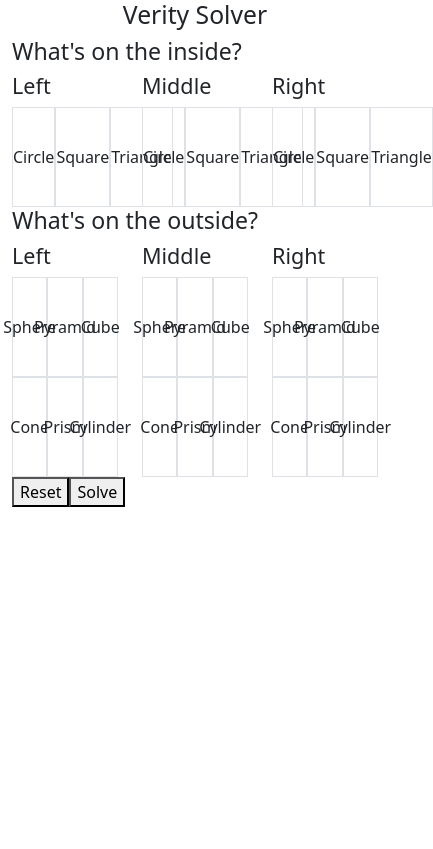
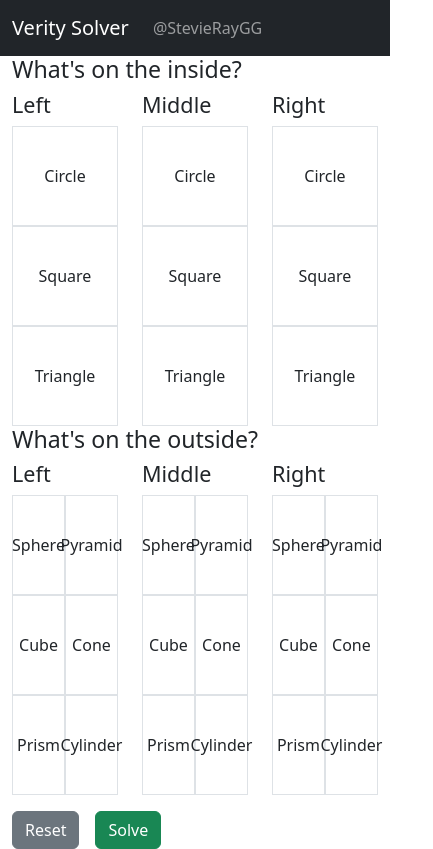
Before and after one commit to vasquez-dev/d2-verity-reader, an Angular app: page / in a window 390 px wide. Shown: the whole page, 433 px wide, since content can reach past the window. Built offline with nearby package versions, Linux system fonts and the light colour scheme.

Commit message:
feat(ui): update design update responsiveness add navbar update buttons

```diff
--- a/src/app/app.component.html
+++ b/src/app/app.component.html
@@ -1,15 +1,26 @@
+<nav class="navbar navbar-expand navbar-dark bg-dark">
+  <div class="container-fluid justify-content-start">
+    <a class="navbar-brand">Verity Solver</a>
+    <div class="navbar-nav">
+      <!-- TODO: add help modal -->
+      <!-- <button class="nav-link">Need Help?</button> -->
+      <a class="nav-link" target="_blank" href="https://x.com/StevieRaygg"
+        >&#64;StevieRayGG</a
+      >
+    </div>
+  </div>
+</nav>
 <div class="container">
-  <h2 class="text-center">Verity Solver</h2>
   <h3>What's on the inside?</h3>
   <div class="row">
     <div class="col-4">
       <div class="col">
         <h4>Left</h4>
       </div>
-      <div class="col d-flex">
+      <div class="col d-flex flex-wrap">
         <ng-container *ngIf="!insideLeft">
           <div
-            class="col border text-center d-flex justify-content-center align-items-center selectable"
+            class="col-12 col-md-4 border text-center d-flex justify-content-center align-items-center selectable"
             *ngFor="let shape of availableSelections"
             (click)="makeSelection(shape, Location.Left)"
           >
@@ -40,10 +51,10 @@
       <div class="col">
         <h4>Middle</h4>
       </div>
-      <div class="col d-flex">
+      <div class="col d-flex flex-wrap">
         <ng-container *ngIf="!insideMiddle">
           <div
-            class="col border text-center d-flex justify-content-center align-items-center selectable"
+            class="col-12 col-md-4 border text-center d-flex justify-content-center align-items-center selectable"
             *ngFor="let shape of availableSelections"
             (click)="makeSelection(shape, Location.Middle)"
           >
@@ -74,10 +85,10 @@
       <div class="col">
         <h4>Right</h4>
       </div>
-      <div class="col d-flex">
+      <div class="col d-flex flex-wrap">
         <ng-container *ngIf="!insideRight">
           <div
-            class="col border text-center d-flex justify-content-center align-items-center selectable"
+            class="col-12 col-md-4 border text-center d-flex justify-content-center align-items-center selectable"
             *ngFor="let shape of availableSelections"
             (click)="makeSelection(shape, Location.Right)"
           >
@@ -113,7 +124,7 @@
       <div class="col d-flex flex-wrap">
         <ng-container *ngIf="!outsideLeft && stepByStepSolution.length === 0">
           <div
-            class="col-4 border text-center d-flex justify-content-center align-items-center selectable"
+            class="col-6 col-md-4 border text-center d-flex justify-content-center align-items-center selectable"
             *ngFor="let shape of outsideShapes"
             (click)="selectOutside(shape, Location.Left)"
           >
@@ -179,7 +190,7 @@
       <div class="col d-flex flex-wrap">
         <ng-container *ngIf="!outsideMiddle && stepByStepSolution.length === 0">
           <div
-            class="col-4 border text-center d-flex justify-content-center align-items-center selectable"
+            class="col-6 col-md-4 border text-center d-flex justify-content-center align-items-center selectable"
             *ngFor="let shape of outsideShapes"
             (click)="selectOutside(shape, Location.Middle)"
           >
@@ -245,7 +256,7 @@
       <div class="col d-flex flex-wrap">
         <ng-container *ngIf="!outsideRight && stepByStepSolution.length === 0">
           <div
-            class="col-4 border text-center d-flex justify-content-center align-items-center selectable"
+            class="col-6 col-md-4 border text-center d-flex justify-content-center align-items-center selectable"
             *ngFor="let shape of outsideShapes"
             (click)="selectOutside(shape, Location.Right)"
           >
@@ -305,7 +316,7 @@
     </div>
   </div>
   <ng-container *ngIf="stepByStepSolution && stepByStepSolution.length > 0">
-    <h3 class="text-center">Step by Step Instructions</h3>
+    <h3>Step by Step Instructions</h3>
     <ol>
       <li *ngFor="let step of stepByStepSolution">{{ step }}</li>
     </ol>
@@ -314,11 +325,17 @@
   <div class="alert alert-danger" role="alert" *ngIf="!isSolvable">
     This selection is not solvable. Please check your inputs and try again
   </div>
-  <button (click)="reset()">Reset</button>
+  <div class="mt-3">
+    <button class="btn btn-secondary me-3" type="button" (click)="reset()">
+      Reset
+    </button>
     <button
+      class="btn btn-success"
+      type="button"
       (click)="doTheThing()"
       *ngIf="isSolvable && stepByStepSolution.length === 0"
     >
       Solve
     </button>
   </div>
+</div>
```
Lines whose indentation alone changed are shown as unchanged.
